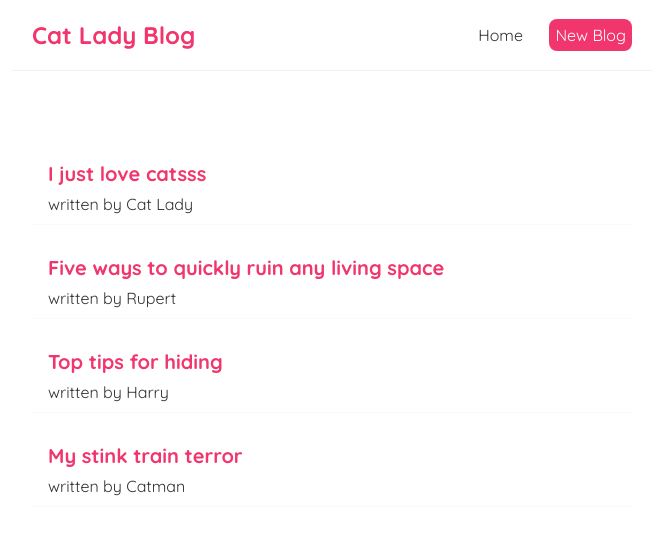
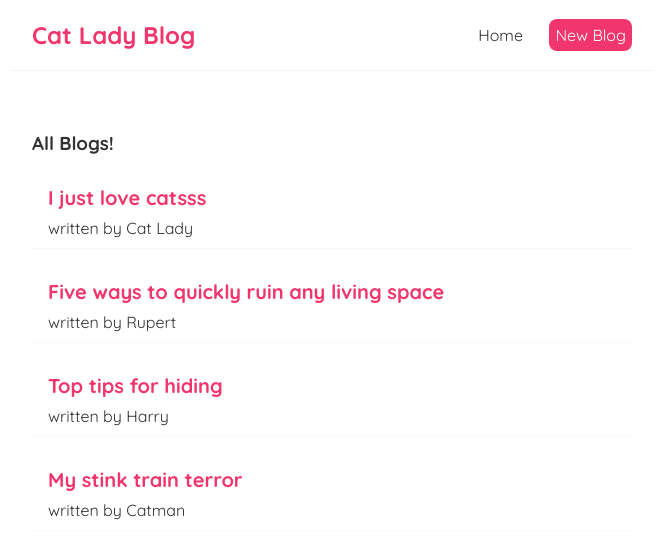
Before and after one commit to JosephineLucy/cat-lady-blog, a React (Create React App) app: page / in a window 1280 px wide. Shown: the top 558 px of the page, without its empty margins (308-971 px from the left). Built offline with nearby package versions, Linux system fonts and the light colour scheme; data requests are answered from the project's data file.

Commit message:
adds useEffect and data fetching

```diff
--- /dev/null
+++ b/data/db.json
@@ -0,0 +1,8 @@
+{
+    "blogs" : [
+        {"title": "I just love catsss", "body": "Very excited", "author": "Cat Lady", "id": 1},
+        {"title": "Five ways to quickly ruin any living space", "body": "Scratch, chew, impart bodily fluids, shed luscious locks and - if possible - crush objects by sitting on them for lengthy periods of time", "author": "Rupert", "id": 2},
+        {"title": "Top tips for hiding", "body": "Find good hiding spot, hide in said hiding spot, do not come out until absolutely sure it is safe to do so", "author": "Harry", "id": 3},
+        {"title": "My stink train terror", "body": "It was nearly midnight. A foul stench filled the air. I knew something was lurking in the other room; that it would take all my courage to face it...", "author": "Catman", "id": 4}
+    ]
+}
--- a/src/components/BlogList.js
+++ b/src/components/BlogList.js
@@ -1,7 +1,8 @@
-const BlogList = ({blogs}) => {
+const BlogList = ({blogs, title}) => {
 
     return (
         <div className="blog-list">
+            <h3>{title}</h3>
                {blogs.map((blog)=> (
             <div key={blog.id} className="blog-preview">
                 <h2>{blog.title}</h2>
--- a/src/components/Home.js
+++ b/src/components/Home.js
@@ -1,17 +1,34 @@
-import { useState } from 'react';
+import { useState, useEffect } from 'react';
 import BlogList from './BlogList';
 
 const Home = () => {
 
-    const [blogs, setBlogs] = useState([
-        {title: 'I just love catsss', body: 'Very excited', author: 'Cat Lady', id: 1},
-        {title: 'Five ways to quickly ruin any living space', body: 'Scratch, chew, impart bodily fluids', author: 'Rupert', id: 2},
-        {title: 'Top tips for hiding', body: 'Find good hiding spot, hide in said hiding spot, do not come out until absolutely sure it is safe to do so', author: 'Harry', id: 3},
-        {title: 'My stink train terror', body: 'It was nearly midnight. A foul stench filled the air. I knew something was lurking in the other room; that it would take all my courage to face it...', author: 'Catman', id: 4}
-    ])
+    const [blogs, setBlogs] = useState(null);
+    const [isLoading, setIsLoading] = useState(true);
+    const [error, setError] = useState(null);
+
+    useEffect(()=> {
+        setTimeout(()=> {
+            fetch('http://localhost:8000/blogs').then((response)=>{
+                if(!response.ok){
+                    throw Error('Sorry, could not fetch the data for that resource.');
+                }
+                return response.json();
+            }).then((data)=>{
+                setBlogs(data);
+                setIsLoading(false);
+                setError(null);
+            }).catch(err=>{
+                setError(err.message)
+                setIsLoading(false);
+            })
+        }, 1000)
+    }, [])
 
     return ( <div className="home">
-     <BlogList blogs={blogs}/>
+    {error && <p>{error}</p>}
+    {isLoading && <p>loading...</p>}
+    { blogs && <BlogList blogs={blogs} title="All Blogs!" />}
     </div> );
 }
 
--- a/src/index.js
+++ b/src/index.js
@@ -5,7 +5,5 @@ import App from './App';
 
 const root = ReactDOM.createRoot(document.getElementById('root'));
 root.render(
-  <React.StrictMode>
     <App />
-  </React.StrictMode>
 );
```
